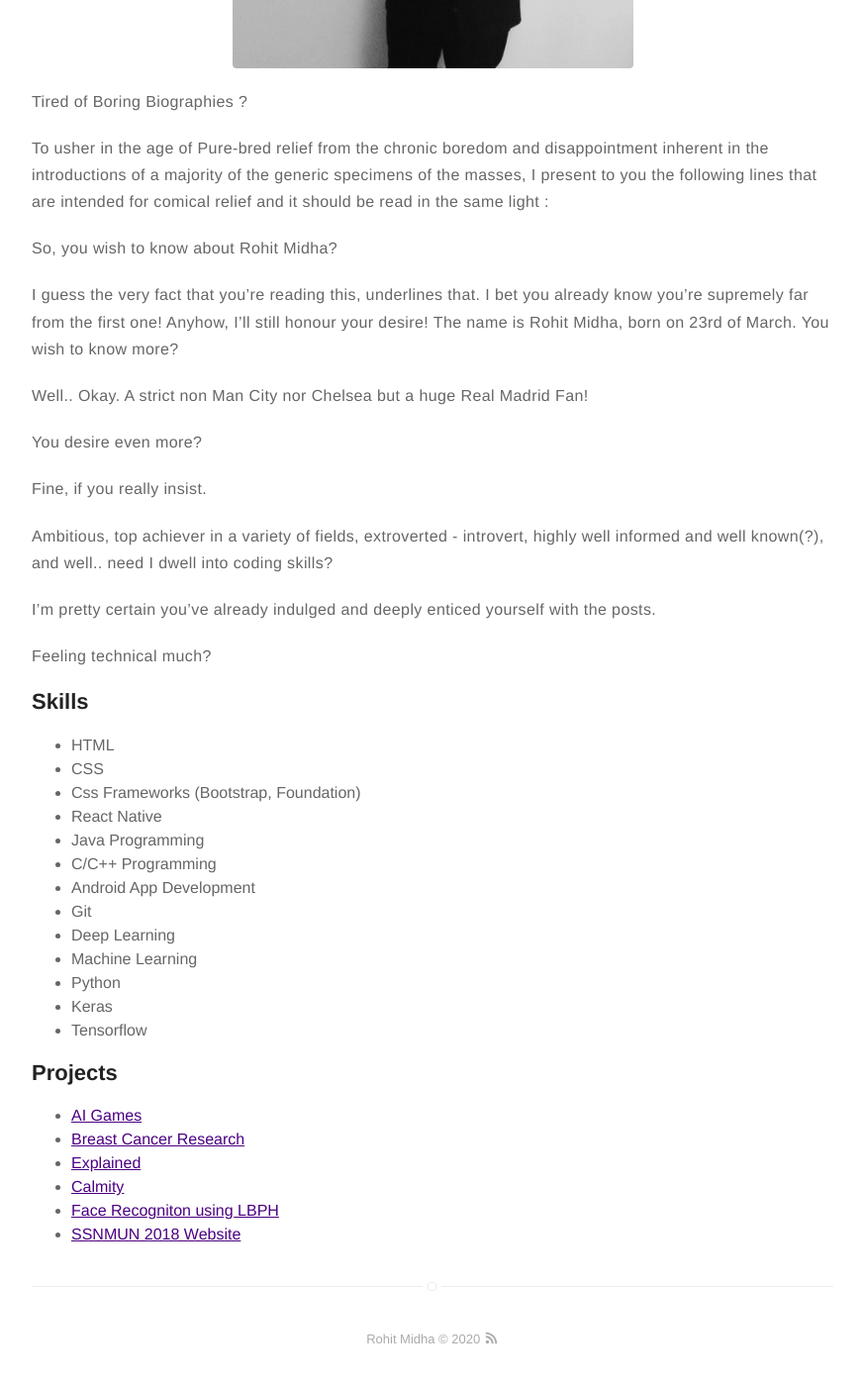
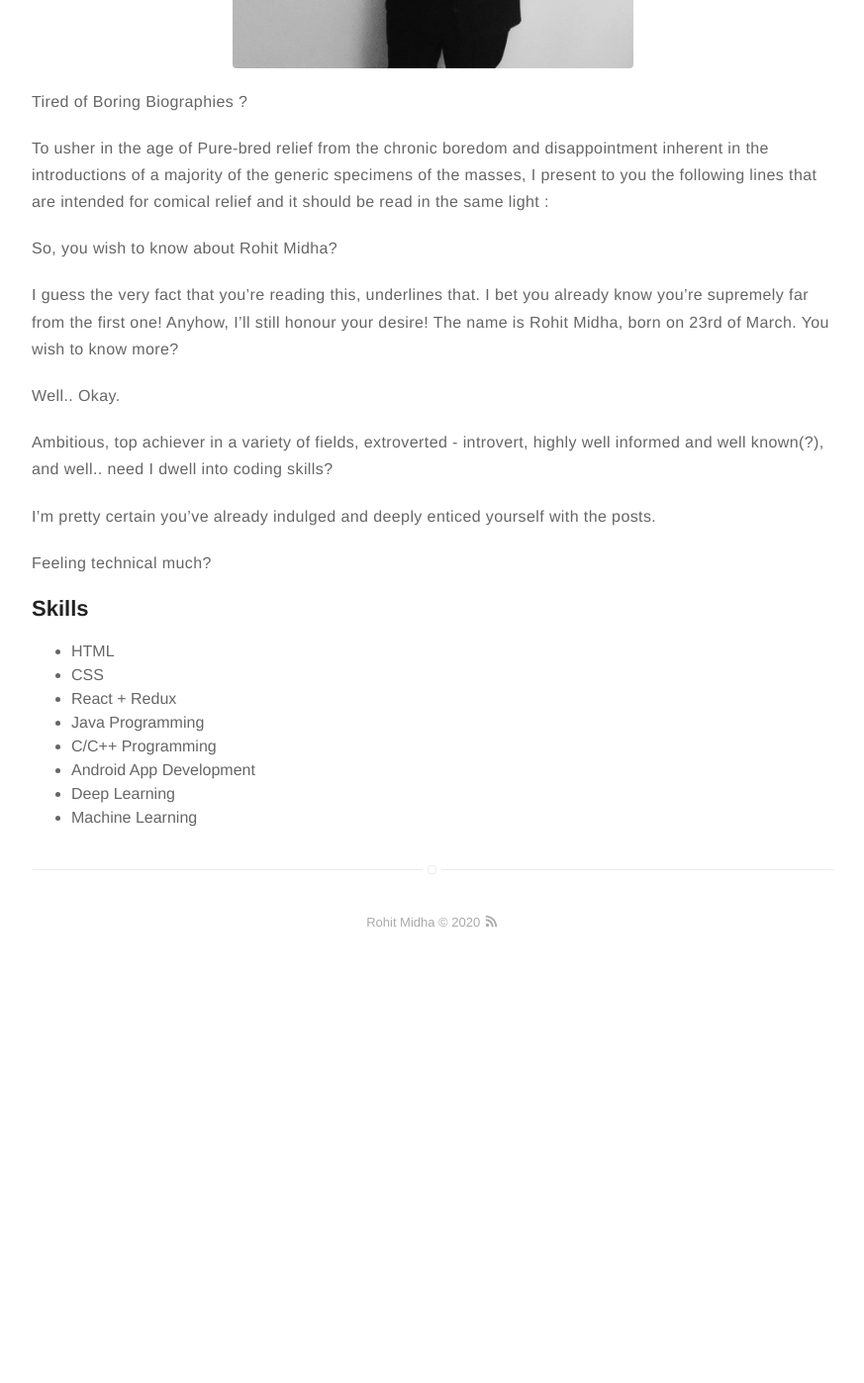
Before and after one commit to RohitMidha23/http-rohitmidha23.github.io, a Jekyll site: the page built from about.md, in a window 1280 px wide and 1400 px high, scrolled down 464 px. Shown: the top 1397 px of the window at 99% size, without its empty margins (203-1076 px from the left). Built offline with Jekyll 4.4.1, drawn with Linux system fonts in a browser that asks for light colours; after the commit the page ends 1443 px from its top, so only the background shows below that.

Commit message:
about update

```diff
--- a/about.md
+++ b/about.md
@@ -18,11 +18,7 @@ You wish to know more?
 
 
 Well.. Okay.
-A strict non Man City nor Chelsea but a huge Real Madrid Fan!
 
-You desire even more?
-
-Fine, if you really insist.
 
 Ambitious, top achiever in a variety of fields, extroverted - introvert, highly well informed and well known(?), and well.. need I dwell into coding skills?
 
@@ -36,27 +32,10 @@ Feeling technical much?
 <ul class="skill-list">
 	<li>HTML </li>
 	<li>CSS </li>
-	<li>Css Frameworks (Bootstrap, Foundation)</li>
-	<li>React Native</li>
+	<li>React + Redux</li>
 	<li>Java Programming</li>
 	<li>C/C++ Programming</li>
 	<li>Android App Development </li>
-	<li>Git</li>
 	<li>Deep Learning</li>
 	<li>Machine Learning</li>
-	<li>Python</li>
-	<li>Keras</li>
-	<li>Tensorflow</li>
-
 </ul>
-
-<h2>Projects</h2>
-
-<ul>
-	<li><a href = "https://github.com/RohitMidha23/AI-Games"> AI Games </a></li>
-	<li><a href = "https://github.com/RohitMidha23/BreastCancerResearch"> Breast Cancer Research </a></li>
-	<li><a href = "https://github.com/RohitMidha23/Explained"> Explained </a></li>
-	<li><a href = "https://github.com/RohitMidha23/Calmity"> Calmity </a></li>
-	<li><a href = "https://github.com/RohitMidha23/FaceRecog">Face Recogniton using LBPH</a></li>
-	<li><a href = "https://github.com/RohitMidha23/SSNMUN2018">SSNMUN 2018 Website</a></li>
-</ul>
```
